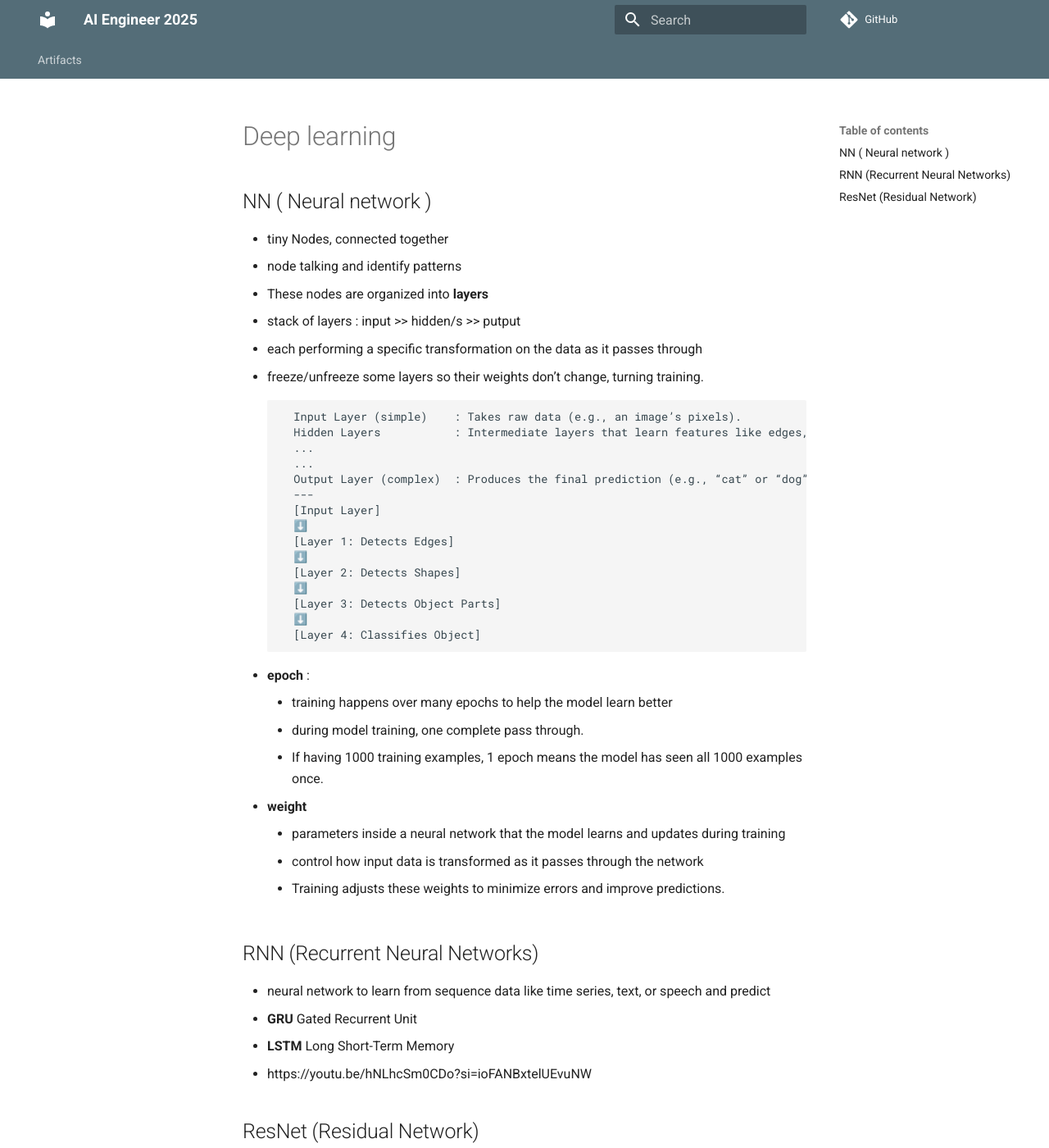
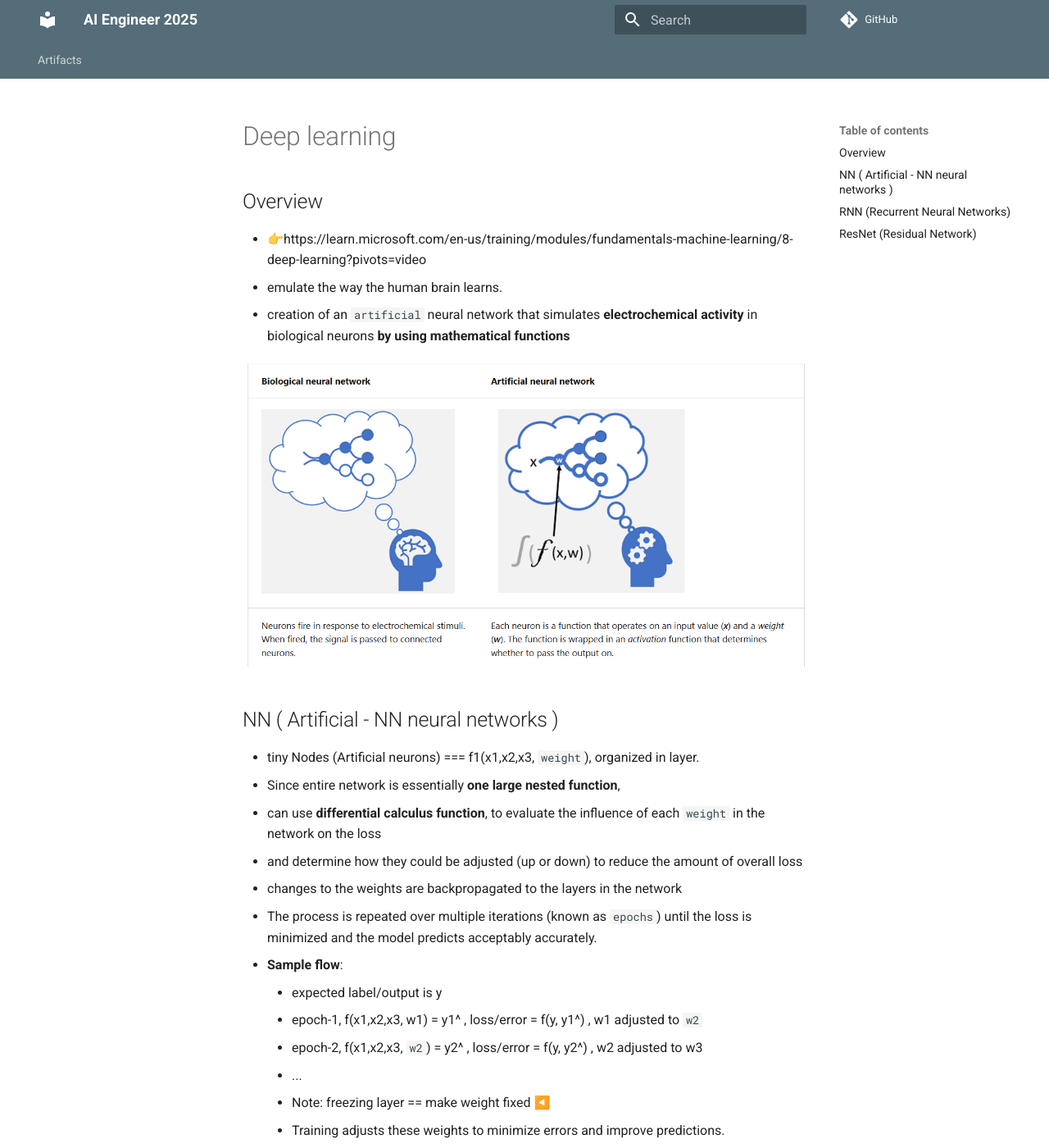
Before and after one commit to lekhrajdinkar/AI-Engineer, an MkDocs documentation site: the page built from docs/2026/01_AWS-AIF-C01/DC-01-Funda-of-ML-and-AI/01_03_DL.md, in a window 1280 px wide and 1400 px high. Shown: the whole window at 82% size. Built offline with MkDocs 1.6.1 and Material for MkDocs 9.7.7, drawn with Linux system fonts in a browser that asks for light colours; comment, search, counter and statistics services are not loaded; some of the changed text lies outside the part shown.

Commit message:
AWS dc-2 - DL

````diff
--- a/docs/2026/01_AWS-AIF-C01/DC-01-Funda-of-ML-and-AI/01_03_DL.md
+++ b/docs/2026/01_AWS-AIF-C01/DC-01-Funda-of-ML-and-AI/01_03_DL.md
@@ -1,39 +1,44 @@
 # Deep learning
-## NN ( Neural network )
-- tiny Nodes, connected together
-- node talking and identify patterns
-- These nodes are organized into **layers**
-- stack of layers : input >> hidden/s >> putput
-- each performing a specific transformation on the data as it passes through
-- freeze/unfreeze some layers so their weights don’t change, turning training.
+
+## Overview
+- 👉https://learn.microsoft.com/en-us/training/modules/fundamentals-machine-learning/8-deep-learning?pivots=video
+- emulate the way the human brain learns.
+- creation of an `artificial` neural network that simulates **electrochemical activity** in biological neurons **by using mathematical functions**
+
+![img.png](../../../99_img/2026/02-aws/01/img_6.png)
+
+## NN ( Artificial - NN neural networks )
+- tiny Nodes (Artificial neurons) === f1(x1,x2,x3, `weight`), organized in layer.
+- Since entire network is essentially **one large nested function**,
+- can use **differential calculus function**, to evaluate the influence of each `weight` in the network on the loss
+- and determine how they could be adjusted (up or down) to reduce the amount of overall loss
+- changes to the weights are backpropagated to the layers in the network
+- The process is repeated over multiple iterations (known as `epochs`) until the loss is minimized and the model predicts acceptably accurately.
+
+- **Sample flow**:
+    - expected label/output is y
+    - epoch-1, f(x1,x2,x3, w1) = y1^ , loss/error = f(y, y1^) , w1 adjusted to `w2`
+    - epoch-2, f(x1,x2,x3, `w2`) = y2^ , loss/error = f(y, y2^)  , w2 adjusted to w3
+    - ...
+    - Note: freezing layer == make weight fixed ◀️
+    - Training adjusts these weights to minimize errors and improve predictions.
+
+![img.png](../../../99_img/2026/02-aws/01/img_4.png)
+
+![img.png](../../../99_img/2026/02-aws/01/img_5.png)
+
 ```
   Input Layer (simple)    : Takes raw data (e.g., an image’s pixels).
-  Hidden Layers           : Intermediate layers that learn features like edges, shapes, textures.
+  Hidden Layers -1           : Intermediate layers that learn feature like "edges"
+  Hidden Layers -2           : Intermediate layers that learn feature like "shapes".
+  Hidden Layers -3           : Intermediate layers that learn feature like "textures".
   ...
   ...
-  Output Layer (complex)  : Produces the final prediction (e.g., “cat” or “dog”).
-  ---
-  [Input Layer]
-  ⬇️
-  [Layer 1: Detects Edges]
-  ⬇️
-  [Layer 2: Detects Shapes]
-  ⬇️
-  [Layer 3: Detects Object Parts]
-  ⬇️
-  [Layer 4: Classifies Object]
+  Output Layer (complex)     : Produces the final prediction (e.g., picture is “cat” or “dog”).
 ```
-- **epoch** :
-    - training happens over many epochs to help the model learn better
-    - during model training, one complete pass through.
-    - If having 1000 training examples, 1 epoch means the model has seen all 1000 examples once.
-- **weight**
-    - parameters inside a neural network that the model learns and updates during training
-    - control how input data is transformed as it passes through the network
-    - Training adjusts these weights to minimize errors and improve predictions.
 
 ## RNN (Recurrent Neural Networks)
-- neural network to learn from  sequence data like time series, text, or speech and predict
+- neural network to learn from  **sequence data** () time series, text, or speech)
 - **GRU** Gated Recurrent Unit
 - **LSTM** Long Short-Term Memory
 - https://youtu.be/hNLhcSm0CDo?si=ioFANBxtelUEvuNW
````
Also changed, not shown: docs/2026/01_AWS-AIF-C01/DC-02_Exploring-AI-usescase-and-app/01_real-world-example.md (+1 -1 lines), docs/99_img/2026/02-aws/01/img_4.png (added), docs/99_img/2026/02-aws/01/img_5.png (added), docs/99_img/2026/02-aws/01/img_6.png (added).
